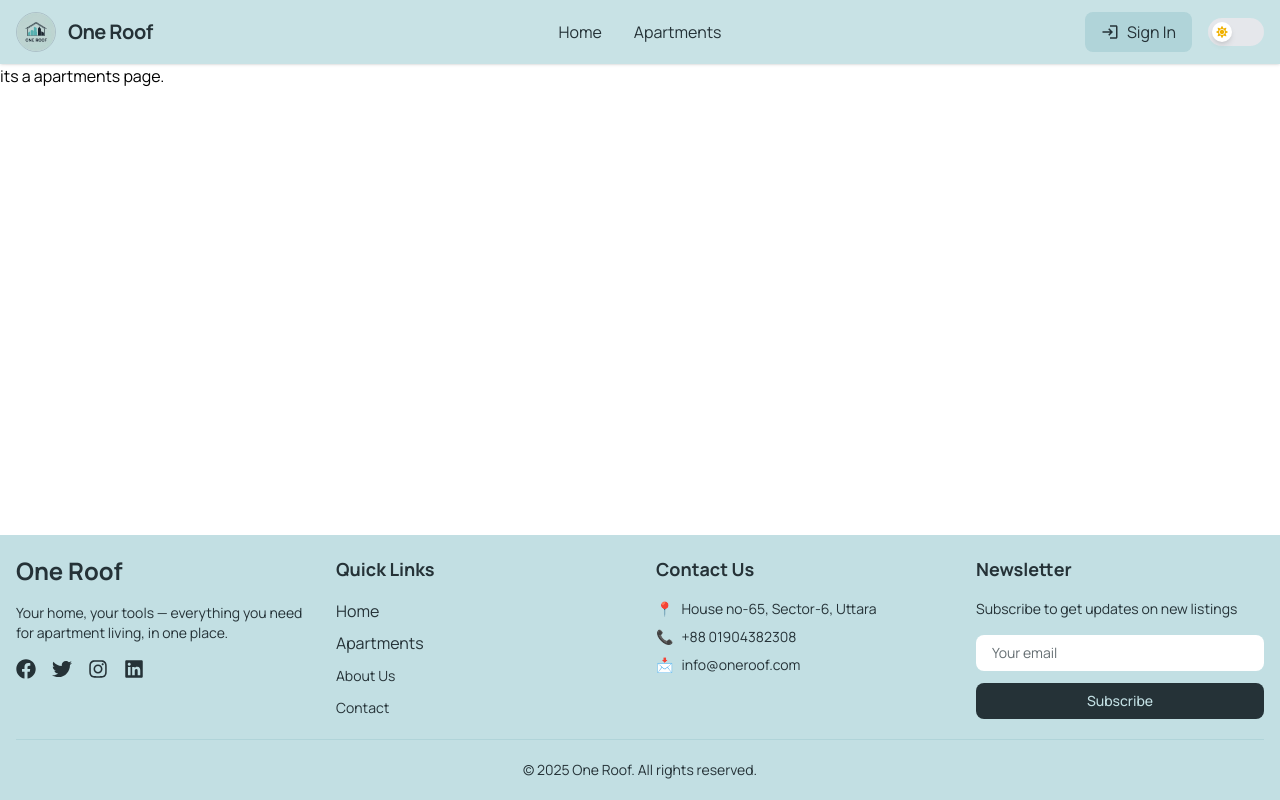
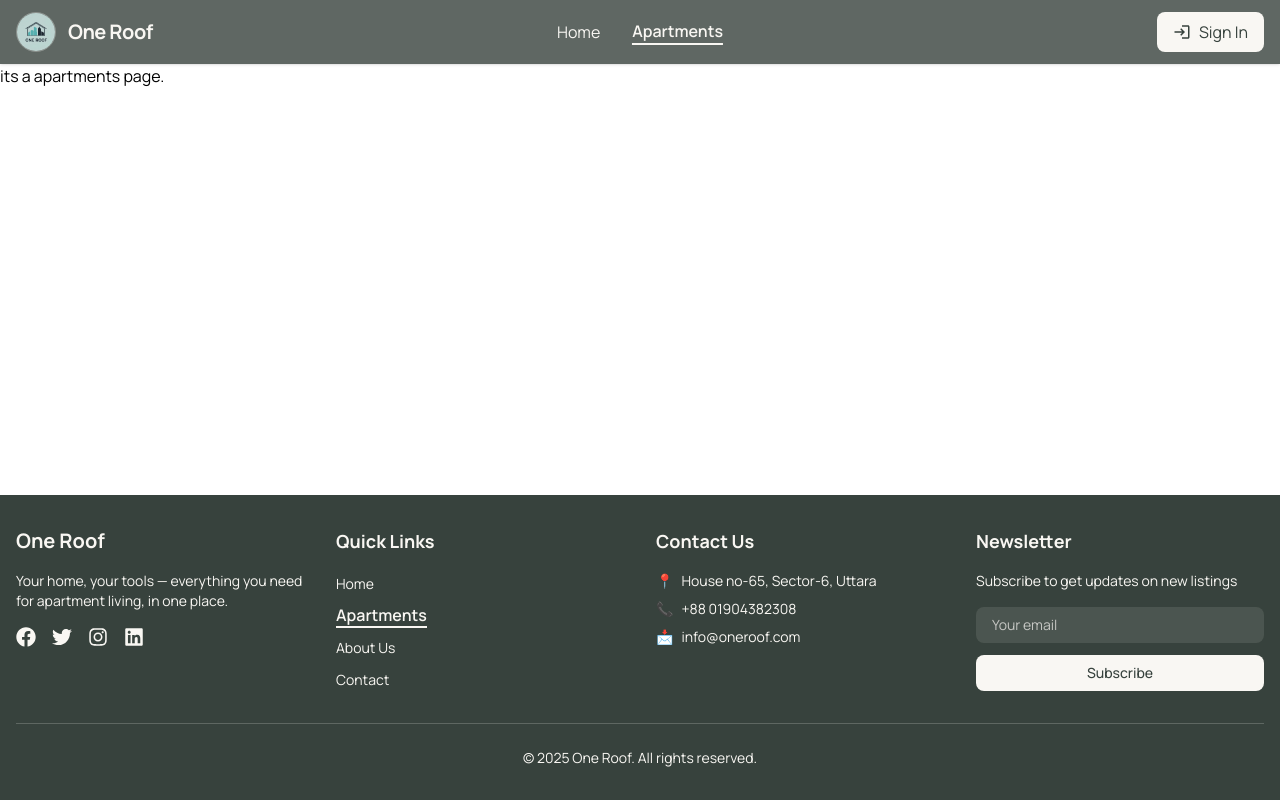
Before and after one commit to AbrarShazid/One-Roof-A12, a React (Vite) app: page /apartments in a window 1280 px wide. Built offline with nearby package versions, Linux system fonts and the light colour scheme.

Commit message:
update color

```diff
--- a/src/Components/Footer.jsx
+++ b/src/Components/Footer.jsx
@@ -1,38 +1,34 @@
-import React, { use } from 'react';
+import React from 'react';
 import { FaFacebook, FaTwitter, FaInstagram, FaLinkedin } from 'react-icons/fa';
-import { ThemeContext } from '../provider/ThemeProvider';
 import { NavLink } from 'react-router';
 
 const Footer = () => {
-  const { isDark } = use(ThemeContext);
-
-  const navItemClass = ({ isActive }) =>{
+  const navItemClass = ({ isActive }) =>
     isActive
-      ? `border-b-2 ${isDark ? 'border-[#C2DFE3]' : 'border-[#253237]'} font-semibold`
-      : "hover:opacity-80 transition-opacity";
-  }
+      ? "border-b-2 border-[#F9F7F3] font-semibold"
+      : "hover:opacity-80 transition-opacity text-sm";
 
   return (
-    <footer className={`w-full ${isDark ? 'bg-[#253237] text-[#C2DFE3]' : 'bg-[#C2DFE3] text-[#253237]'} transition-colors duration-300`}>
-      <div className="container mx-auto px-4 py-5">
-        <div className="grid grid-cols-1 md:grid-cols-4 gap-4 md:gap-8">
+    <footer className={`w-full bg-[#37423D] text-[#F9F7F3] transition-colors duration-300`}>
+      <div className="container mx-auto px-4 py-8">
+        <div className="grid grid-cols-1 md:grid-cols-4 gap-8">
           {/* Column 1 - About */}
           <div className="space-y-4">
-            <h3 className="text-2xl font-bold">One Roof</h3>
+            <h3 className="text-xl font-bold">One Roof</h3>
             <p className="text-sm">
-            Your home, your tools — everything you need for apartment living, in one place.
+              Your home, your tools — everything you need for apartment living, in one place.
             </p>
             <div className="flex space-x-4">
-              <a href="https://www.facebook.com" target='_blank' aria-label="Facebook" className="hover:opacity-80 transition-opacity">
+              <a href="https://www.facebook.com" target='_blank' rel="noopener noreferrer" aria-label="Facebook" className="hover:opacity-80 transition-opacity">
                 <FaFacebook className="w-5 h-5" />
               </a>
-              <a href="https://www.x.com" target='_blank' aria-label="Twitter" className="hover:opacity-80 transition-opacity">
+              <a href="https://www.x.com" target='_blank' rel="noopener noreferrer" aria-label="Twitter" className="hover:opacity-80 transition-opacity">
                 <FaTwitter className="w-5 h-5" />
               </a>
-              <a href="https://www.instagram.com" target='_blank' aria-label="Instagram" className="hover:opacity-80 transition-opacity">
+              <a href="https://www.instagram.com" target='_blank' rel="noopener noreferrer" aria-label="Instagram" className="hover:opacity-80 transition-opacity">
                 <FaInstagram className="w-5 h-5" />
               </a>
-              <a href="https://www.linkedin.com" target='_blank' aria-label="LinkedIn" className="hover:opacity-80 transition-opacity">
+              <a href="https://www.linkedin.com" target='_blank' rel="noopener noreferrer" aria-label="LinkedIn" className="hover:opacity-80 transition-opacity">
                 <FaLinkedin className="w-5 h-5" />
               </a>
             </div>
@@ -41,9 +37,9 @@ const Footer = () => {
           {/* Column 2 - Quick Links */}
           <div className="space-y-4">
             <h3 className="text-lg font-bold">Quick Links</h3>
-            <ul className="space-y-2 flex flex-col">
-            <NavLink to="/" className={navItemClass}>Home</NavLink>
-            <NavLink to="/apartments" className={navItemClass}>Apartments</NavLink>
+            <ul className="space-y-2">
+              <li><NavLink to="/" className={navItemClass}>Home</NavLink></li>
+              <li><NavLink to="/apartments" className={navItemClass}>Apartments</NavLink></li>
               <li><a href="#" className="hover:opacity-80 transition-opacity text-sm">About Us</a></li>
               <li><a href="#" className="hover:opacity-80 transition-opacity text-sm">Contact</a></li>
             </ul>
@@ -76,11 +72,11 @@ const Footer = () => {
               <input
                 type="email"
                 placeholder="Your email"
-                className={`px-4 py-2 rounded-lg text-sm ${isDark ? 'bg-[#4d575c] placeholder-[#C2DFE3]/70' : 'bg-white placeholder-[#253237]/70'}`}
+                className="px-4 py-2 rounded-lg text-sm bg-[#F9F7F3]/10 placeholder-[#F9F7F3]/70 focus:outline-none focus:ring-1 focus:ring-[#F9F7F3]"
               />
               <button
                 type="submit"
-                className={`px-4 py-2 rounded-lg text-sm font-medium ${isDark ? 'bg-[#C2DFE3] text-[#253237] hover:bg-[#D4E7EA]' : 'bg-[#253237] text-[#C2DFE3] hover:bg-[#3A4A50]'} transition-colors`}
+                className="px-4 py-2 rounded-lg text-sm font-medium bg-[#F9F7F3] text-[#37423D] hover:bg-[#F9F7F3]/90 transition-colors"
               >
                 Subscribe
               </button>
@@ -89,9 +85,8 @@ const Footer = () => {
         </div>
 
         {/* Bottom Bar */}
-        <div className={`border-t ${isDark ? 'border-[#4d575c]' : 'border-[#B0D4D9]'} mt-5 pt-5 text-center text-sm`}>
+        <div className="border-t border-[#F9F7F3]/20 mt-8 pt-6 text-center text-sm">
           <p>© {new Date().getFullYear()} One Roof. All rights reserved.</p>
-
         </div>
       </div>
     </footer>
--- a/src/Components/Navbar.jsx
+++ b/src/Components/Navbar.jsx
@@ -1,32 +1,28 @@
-import React, { use, useState } from 'react';
+import React, { useState } from 'react';
 import logo from '../assets/logo.png';
 import { Link, NavLink } from 'react-router';
-import { FaSun, FaMoon } from 'react-icons/fa';
 import { MdOutlineLogin, MdOutlineLogout } from "react-icons/md";
 import { FiMenu, FiX } from "react-icons/fi";
 import { motion, AnimatePresence } from "framer-motion";
-import { ThemeContext } from '../provider/ThemeProvider';
 
 const Navbar = () => {
-  const { isDark, toggleTheme } = use(ThemeContext);
   const [isLoggedIn, setIsLoggedIn] = useState(false);
   const [isMenuOpen, setIsMenuOpen] = useState(false);
 
-  const navItemClass = ({ isActive }) =>{
+  const navItemClass = ({ isActive }) =>
     isActive
-      ? `border-b-2 ${isDark ? 'border-[#C2DFE3]' : 'border-[#253237]'} font-semibold`
+      ? "border-b-2 border-[#F9F7F3] font-semibold"
       : "hover:opacity-80 transition-opacity";
-  }
 
   return (
-    <div className={`w-full ${isDark ? 'bg-[#253237]/90 text-[#C2DFE3]' : 'bg-[#C2DFE3]/90 text-[#253237]'} sticky top-0 z-50 backdrop-blur-md shadow-sm`}>
-      {/* Main Navbar */}
+    <div className={`w-full bg-[#37423D]/80 text-[#F9F7F3] sticky top-0 z-50 backdrop-blur-md shadow-sm`}>
+
       <div className="container mx-auto px-4 py-3">
         <div className="flex justify-between items-center">
-          {/* Logo + Title */}
+
           <div className="flex items-center gap-3">
             <img
-              className="w-10 h-10 rounded-full border border-gray-500/30"
+              className="w-10 h-10 rounded-full border border-[#F9F7F3]/30"
               src={logo}
               alt="logo"
             />
@@ -53,7 +49,7 @@ const Navbar = () => {
               onClick={() => setIsLoggedIn(!isLoggedIn)}
               whileHover={{ scale: 1.03 }}
               whileTap={{ scale: 0.97 }}
-              className={`flex items-center gap-2 px-4 py-2 rounded-lg ${isDark ? 'bg-[#4d575c] hover:bg-[#5a656b]' : 'bg-[#B0D4D9] hover:bg-[#9EC5CB]'} transition-colors`}
+              className={`flex items-center gap-2 px-4 py-2 rounded-lg bg-[#F9F7F3] text-[#37423D] hover:bg-[#F9F7F3]/90 transition-colors`}
             >
               {isLoggedIn ? (
                 <>
@@ -67,32 +63,12 @@ const Navbar = () => {
                 </>
               )}
             </motion.button>
-
-            {/* Theme Toggle */}
-            <button
-              onClick={toggleTheme}
-              className={`relative w-14 h-7 flex items-center rounded-full p-1 ${isDark ? 'bg-gray-700' : 'bg-gray-200'}`}
-              aria-label={`Switch to ${isDark ? 'light' : 'dark'} mode`}
-            >
-              <motion.div
-                layout
-                transition={{ type: 'spring', stiffness: 500, damping: 30 }}
-                className={`absolute w-5 h-5 rounded-full shadow-md flex items-center justify-center ${isDark ? 'bg-gray-900' : 'bg-white'}`}
-                style={{ left: isDark ? 'calc(100% - 1.5rem)' : '0.25rem' }}
-              >
-                {isDark ? (
-                  <FaMoon className="text-gray-300 text-xs" />
-                ) : (
-                  <FaSun className="text-yellow-500 text-xs" />
-                )}
-              </motion.div>
-            </button>
           </div>
 
           {/* Mobile Menu Button */}
           <button
             onClick={() => setIsMenuOpen(!isMenuOpen)}
-            className="md:hidden p-2 rounded-lg hover:bg-opacity-20 hover:bg-gray-500 transition-colors"
+            className="md:hidden p-2 rounded-lg hover:bg-[#F9F7F3]/20 transition-colors"
             aria-label="Toggle menu"
           >
             {isMenuOpen ? (
@@ -112,12 +88,12 @@ const Navbar = () => {
             animate={{ opacity: 1, height: 'auto' }}
             exit={{ opacity: 0, height: 0 }}
             transition={{ duration: 0.3 }}
-            className={`md:hidden overflow-hidden ${isDark ? 'bg-[#253237]' : 'bg-[#C2DFE3]'} shadow-lg`}
+            className={`md:hidden overflow-hidden bg-[#37423D] shadow-lg`}
           >
-            <div className="container mx-auto px-4 py-3 flex flex-col gap-2">
+            <div className="container mx-auto px-4 py-3 flex flex-col gap-4">
               <NavLink
                 to="/"
-                className={`py-1 text-lg ${navItemClass}`}
+                className={`py-2 text-lg ${navItemClass}`}
                 onClick={() => setIsMenuOpen(false)}
               >
                 Home
@@ -125,20 +101,20 @@ const Navbar = () => {
 
               <NavLink
                 to="/apartments"
-                className={`py-1 text-lg ${navItemClass}`}
+                className={`py-2 text-lg ${navItemClass}`}
                 onClick={() => setIsMenuOpen(false)}
               >
                 Apartments
               </NavLink>
 
-              <div className="border-t border-gray-500/30 my-2"></div>
+              <div className="border-t border-[#F9F7F3]/30 my-1"></div>
 
               <button
                 onClick={() => {
                   setIsLoggedIn(!isLoggedIn);
                   setIsMenuOpen(false);
                 }}
-                className={`flex items-center gap-3 py-1 text-lg w-full rounded-lg transition-colors`}
+                className={`flex items-center gap-3 py-2 text-lg w-full rounded-lg ${isLoggedIn ? 'text-[#F9F7F3] hover:bg-[#F9F7F3]/10' : 'bg-[#F9F7F3] text-[#37423D] hover:bg-[#F9F7F3]/90'} transition-colors px-3`}
               >
                 {isLoggedIn ? (
                   <>
@@ -152,26 +128,6 @@ const Navbar = () => {
                   </>
                 )}
               </button>
-
-              <button
-                onClick={() => {
-                  toggleTheme();
-                  setIsMenuOpen(false);
-                }}
-                className={`flex items-center gap-3 py-1 text-lg w-full rounded-lg transition-colors`}
-              >
-                {isDark ? (
-                  <>
-                    <FaSun className="text-xl text-yellow-400" />
-                    <span>Light Mode</span>
-                  </>
-                ) : (
-                  <>
-                    <FaMoon className="text-xl" />
-                    <span>Dark Mode</span>
-                  </>
-                )}
-              </button>
             </div>
           </motion.div>
         )}
```
